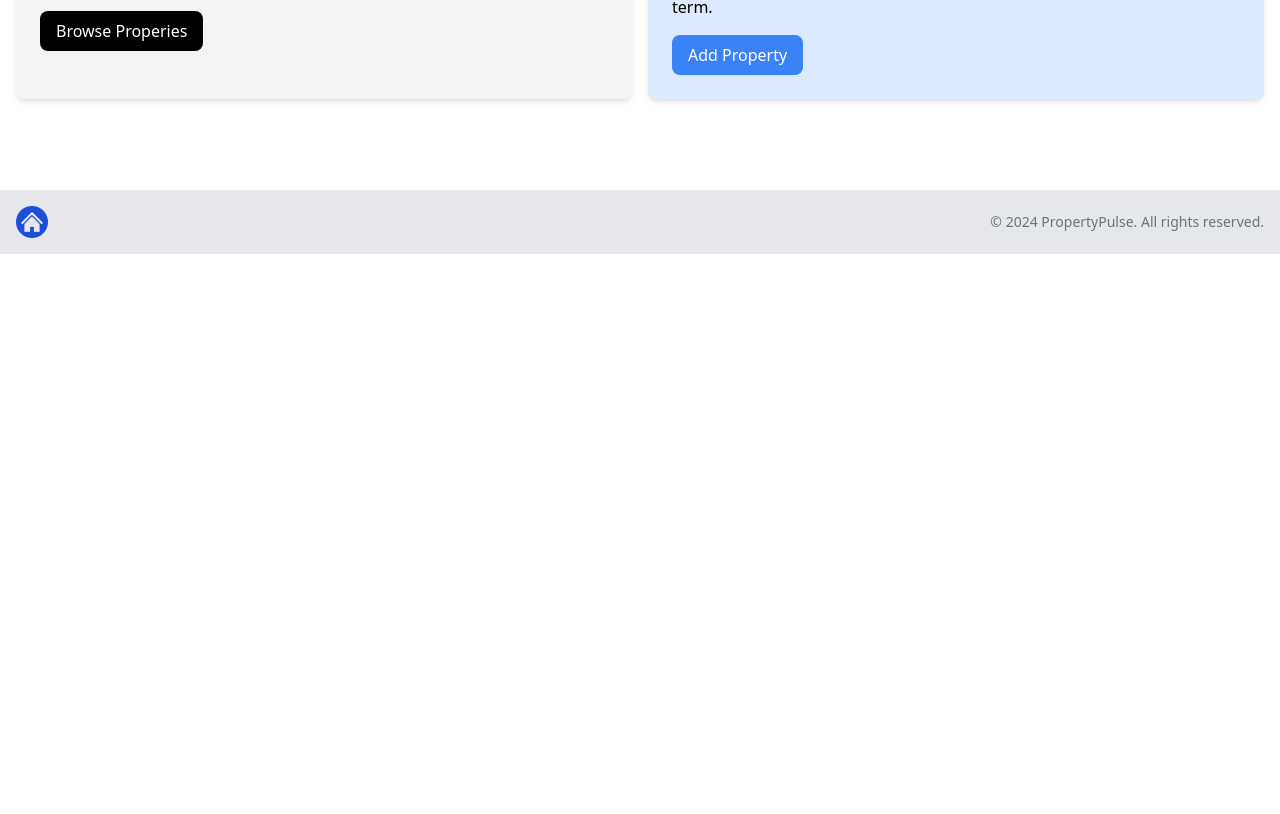
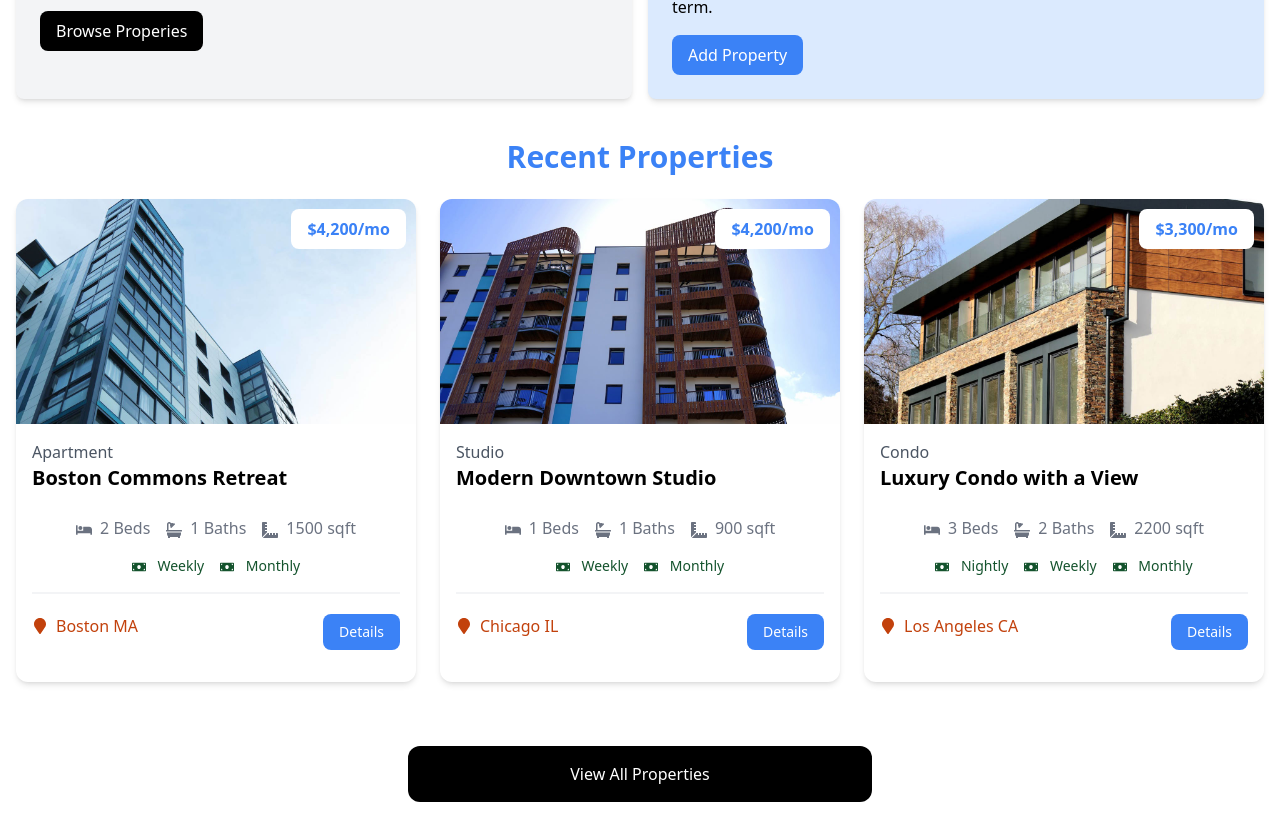
Before and after one commit to PrinceNarteh/property-pulse, a Next.js app: page / in a window 1280 px wide. Shown: the part 546-1360 px from the top of the page. Before the commit the page ends 800 px from the top, so only its background shows below. Built offline with nearby package versions, Linux system fonts and the light colour scheme.

Commit message:
feat: add HomeProperties

```diff
--- a/app/page.tsx
+++ b/app/page.tsx
@@ -1,13 +1,15 @@
 import Hero from "@/components/Hero";
+import HomeProperties from "@/components/HomeProperties";
 import InfoBoxes from "@/components/InfoBoxes";
 import React from "react";
 
 const HomePage = () => {
   return (
-    <>
+    <div className="pb-10">
       <Hero />
       <InfoBoxes />
-    </>
+      <HomeProperties />
+    </div>
   );
 };
 
--- a/components/Footer.tsx
+++ b/components/Footer.tsx
@@ -6,7 +6,7 @@ const Footer = () => {
   const currentYear = new Date().getFullYear();
 
   return (
-    <footer className="bg-gray-200 py-4 fixed bottom-0 w-full">
+    <footer className="bg-gray-200 py-4 mt-24 w-full">
       <div className="container mx-auto flex flex-col md:flex-row items-center justify-between px-4">
         <div className="mb-4 md:mb-0">
           <Image src={logo} alt="Logo" className="h-8 w-auto" />
--- /dev/null
+++ b/components/HomeProperties.tsx
@@ -0,0 +1,41 @@
+import React from "react";
+import properties from "@/properties.json";
+import PropertyCard from "./PropertyCard";
+import Link from "next/link";
+
+const HomeProperties = () => {
+  const recentProperties = properties
+    .sort(() => Math.random() - Math.random())
+    .slice(0, 3);
+
+  return (
+    <>
+      <section className="px-4 py-6">
+        <div className="container-xl lg:container m-auto">
+          <h2 className="text-3xl font-bold text-blue-500 mb-6 text-center">
+            Recent Properties
+          </h2>
+          <div className="grid grid-cols-1 md:grid-cols-3 gap-6">
+            {recentProperties.length === 0 ? (
+              <p>No Properties Found</p>
+            ) : (
+              recentProperties.map((property) => (
+                <PropertyCard key={property._id} property={property} />
+              ))
+            )}
+          </div>
+        </div>
+      </section>
+      <section className="m-auto max-w-lg my-10 px-6">
+        <Link
+          href="/properties"
+          className="block bg-black text-white text-center py-4 px-6 rounded-xl hover:bg-gray-700"
+        >
+          View All Properties
+        </Link>
+      </section>
+    </>
+  );
+};
+
+export default HomeProperties;
--- a/components/PropertyCard.tsx
+++ b/components/PropertyCard.tsx
@@ -75,7 +75,7 @@ const PropertyCard = ({ property }: PropertyCardProps) => {
           )}
           {property.rates.monthly && (
             <p>
-              <FaMoneyBill className="inlline mr-2" /> Monthly
+              <FaMoneyBill className="inline mr-2" /> Monthly
             </p>
           )}
         </div>
```
